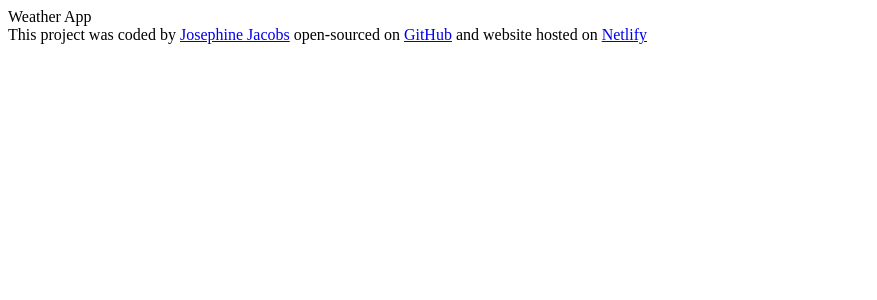
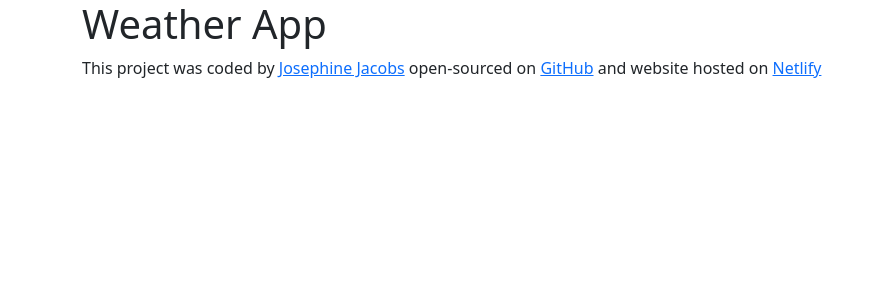
Before and after one commit to JosephineJacobs/weather-react-123, a React (Create React App) app: page / in a window 1280 px wide. Shown: the top 300 px of the page, without its empty margins (0-877 px from the left). Built offline with nearby package versions, Linux system fonts and the light colour scheme.

Commit message:
added bootstrap

```diff
--- a/package.json
+++ b/package.json
@@ -6,9 +6,10 @@
     "@testing-library/jest-dom": "^5.17.0",
     "@testing-library/react": "^13.4.0",
     "@testing-library/user-event": "^13.5.0",
+    "bootstrap": "^5.3.3",
     "react": "^18.3.1",
     "react-dom": "^18.3.1",
-    "react-scripts": "5.0.1",
+    "react-scripts": "^5.0.1",
     "web-vitals": "^2.1.4"
   },
   "scripts": {
--- a/src/App.js
+++ b/src/App.js
@@ -1,9 +1,10 @@
 import "./App.css";
-
+import "bootstrap/dist/css/bootstrap.css";
 export default function App() {
   return (
     <div className="App">
-      Weather App
+      <div className="container">
+      <h1>Weather App</h1>
       <footer>
         This project was coded by{" "}
         <a
@@ -31,5 +32,6 @@
         </a>
       </footer>
     </div>
+    </div>
   );
 }
--- a/src/index.js
+++ b/src/index.js
@@ -1,5 +1,6 @@
 import React from 'react';
 import ReactDOM from 'react-dom/client';
+import "bootstrap/dist/css/bootstrap.css";
 import './index.css';
 import App from './App';
 import reportWebVitals from './reportWebVitals';
@@ -11,7 +12,5 @@
   </React.StrictMode>
 );
 
-// If you want to start measuring performance in your app, pass a function
-// to log results (for example: reportWebVitals(console.log))
-// or send to an analytics endpoint. Learn more: https://bit.ly/CRA-vitals
+
 reportWebVitals();
```
Also changed, not shown: 1 other file (tests, documents, lock files or other folders).
